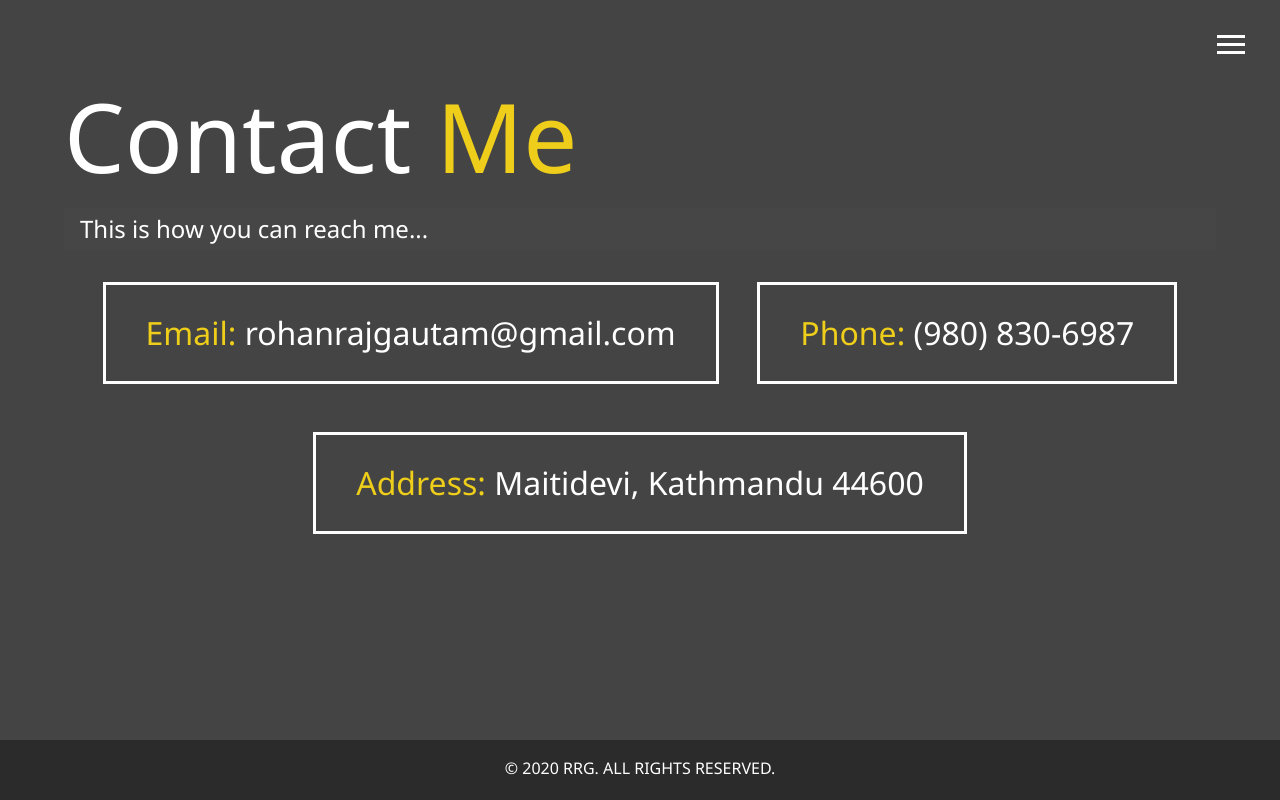
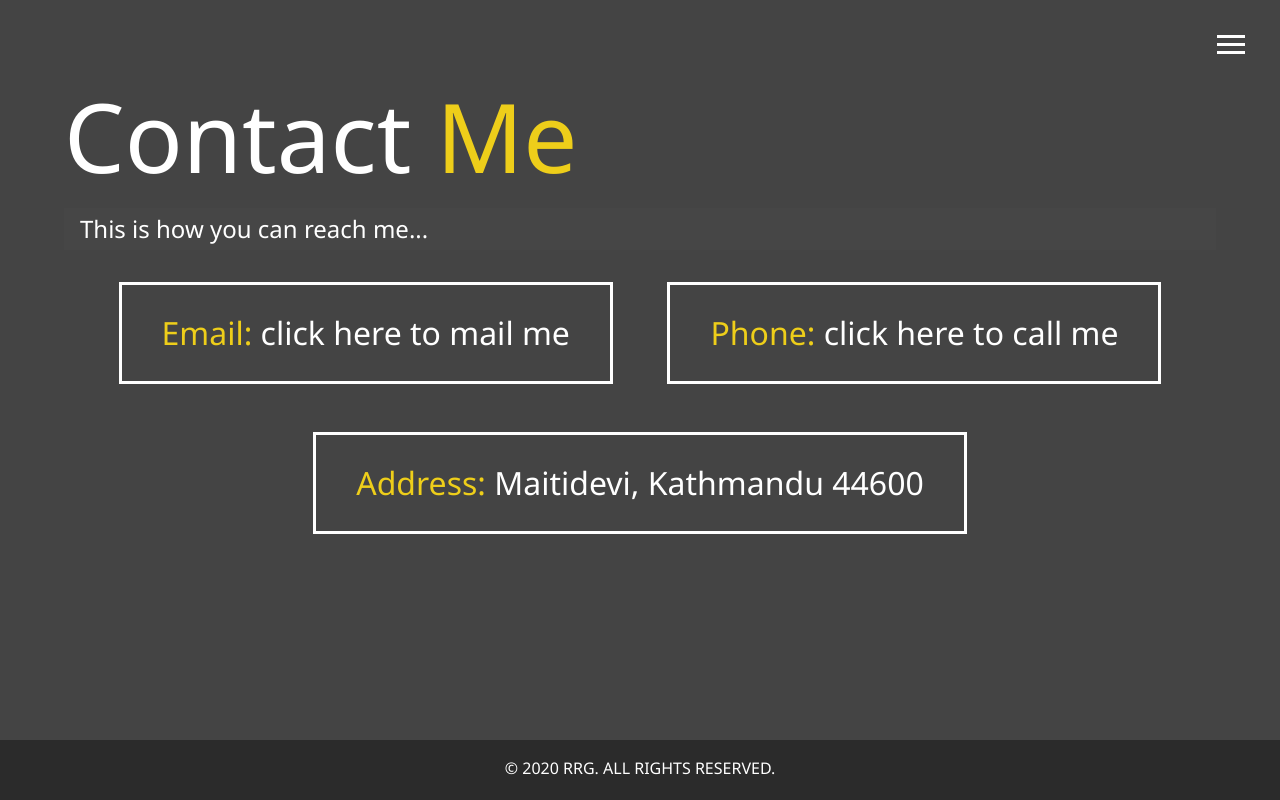
Before and after one commit to RohanRajGautam/rrg, a website: page dist/contact.html in a window 1280 px wide. Drawn offline with Linux system fonts and the light colour scheme.

Commit message:
updated contact

```diff
--- a/dist/contact.html
+++ b/dist/contact.html
@@ -63,11 +63,11 @@
       <div class="boxes">
         <div>
           <span class="text-secondary">Email: </span>
-          <a href="mailto:rohanrajgautam@gmail.com">rohanrajgautam@gmail.com</a>
+          <a href="mailto:rohanrajgautam@gmail.com">click here to mail me</a>
         </div>
         <div>
           <span class="text-secondary">Phone: </span>
-          <a href="tel:+977980-830-6987">(980) 830-6987</a>
+          <a href="tel:+977980-830-6987">click here to call me</a>
         </div>
         <div>
           <span class="text-secondary">Address: </span> Maitidevi, Kathmandu
```
